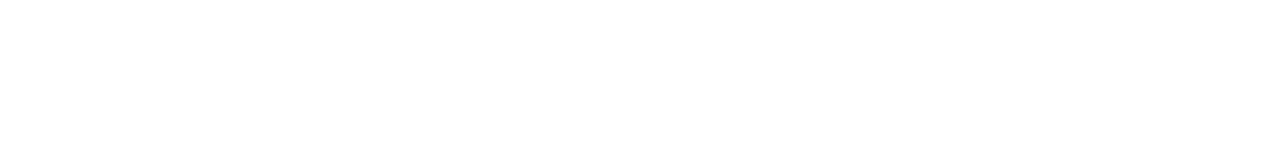
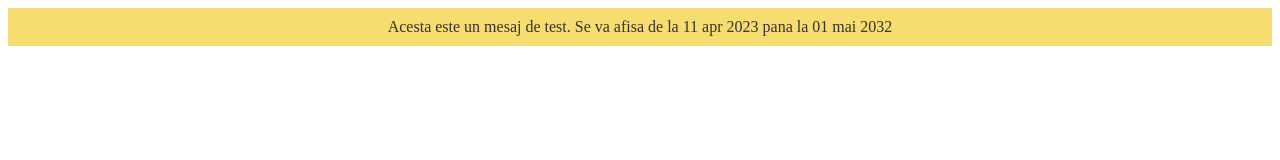
Before and after one commit to suiramus/Module-2023, a plain HTML site: page afisare-mesaj/index.html in a window 1280 px wide. Drawn offline with Linux system fonts and the light colour scheme.

Commit message:
Update index.html

```diff
--- a/afisare-mesaj/index.html
+++ b/afisare-mesaj/index.html
@@ -53,7 +53,7 @@
 		// Apelam functia
 		// afisareMesajInterval(dataInceput, dataSfarsit, mesaj)
 		// afisareMesajInterval('2023-04-11T00:00:00', '2023-05-01T00:00:00', 'Acesta este un mesaj de test.');
-		afisareMesajInterval('11 Apr 2035', '2023-05-01T00:00:00', 'Acesta este un mesaj de test.');
+		afisareMesajInterval('11 Apr 2023', '2032-05-01T00:00:00', 'Acesta este un mesaj de test. Se va afisa de la 11 apr 2023 pana la 01 mai 2032');
 
 	</script>
 </body>
```
